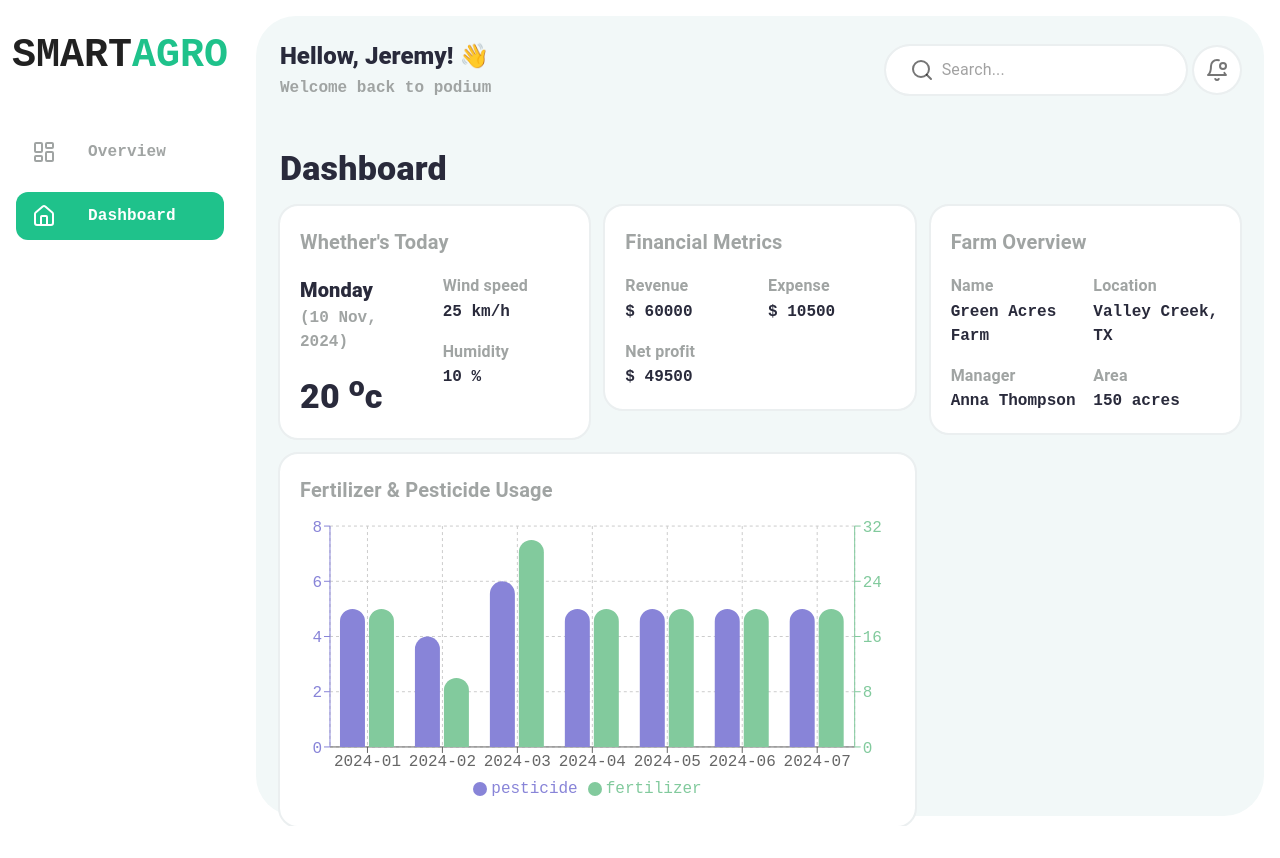
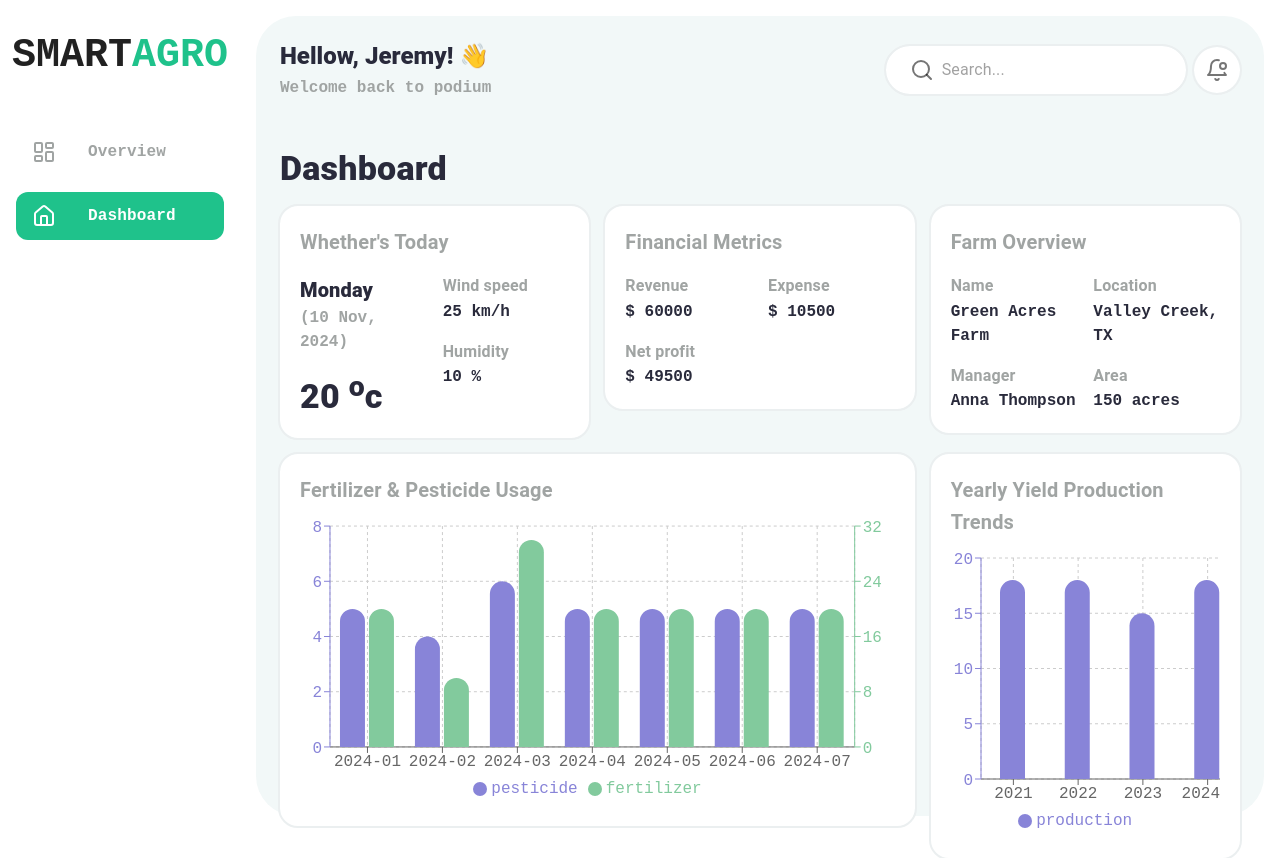
Before and after one commit to SambhajiShinde1234/saas-web-application-smart-agro, a React (Vite) app: page /dashboard in a window 1280 px wide. Before the commit the page ends 826 px from the top, so only its background shows below. Built offline with nearby package versions, Linux system fonts and the light colour scheme.

Commit message:
done yearly production single bar chart

```diff
--- /dev/null
+++ b/src/components/charts/DoubleBarChart.jsx
@@ -0,0 +1,56 @@
+/* eslint-disable react/prop-types */
+import {
+  BarChart,
+  Bar,
+  XAxis,
+  YAxis,
+  CartesianGrid,
+  Tooltip,
+  Legend,
+  ResponsiveContainer,
+} from 'recharts';
+const DoubleBarChart = ({
+  graphData,
+  xAxisDataKey,
+  barLeftDataKey,
+  barRightDataKey,
+  barLeftFillColor = '#82ca9d',
+  barRightFillColor = '#82ca9d',
+  legendIconType = 'circle',
+}) => {
+  return (
+    <ResponsiveContainer width="100%" height="100%">
+      <BarChart
+        data={graphData}
+        barSize={25}
+        margin={{
+          top: 20,
+          right: -20,
+          left: -30,
+          bottom: 5,
+        }}
+      >
+        <CartesianGrid strokeDasharray="3 3" />
+        <XAxis dataKey={xAxisDataKey} />
+        <YAxis yAxisId="left" orientation="left" stroke={barLeftFillColor} />
+        <YAxis yAxisId="right" orientation="right" stroke={barRightFillColor} />
+        <Tooltip />
+        <Legend iconType={legendIconType} />
+        <Bar
+          dataKey={barLeftDataKey}
+          yAxisId="left"
+          fill={barLeftFillColor}
+          radius={[50, 50, 0, 0]}
+        />
+        <Bar
+          dataKey={barRightDataKey}
+          yAxisId="right"
+          fill={barRightFillColor}
+          radius={[50, 50, 0, 0]}
+        />
+      </BarChart>
+    </ResponsiveContainer>
+  );
+};
+
+export default DoubleBarChart;
--- /dev/null
+++ b/src/components/charts/SingleBarChart.jsx
@@ -0,0 +1,47 @@
+/* eslint-disable react/prop-types */
+import {
+  BarChart,
+  Bar,
+  XAxis,
+  YAxis,
+  CartesianGrid,
+  Tooltip,
+  Legend,
+  ResponsiveContainer,
+} from 'recharts';
+
+const SingleBarChart = ({
+  graphData,
+  xAxisDataKey,
+  barDataKey,
+  barFillColor = '#82ca9d',
+  legendIconType = 'circle',
+}) => {
+  return (
+    <ResponsiveContainer width="100%" height="100%">
+      <BarChart
+        data={graphData}
+        barSize={25}
+        margin={{
+          top: 20,
+          right: -20,
+          left: -30,
+          bottom: 5,
+        }}
+      >
+        <CartesianGrid strokeDasharray="3 3" />
+        <XAxis dataKey={xAxisDataKey} />
+        <YAxis stroke={barFillColor} />
+        <Tooltip />
+        <Legend iconType={legendIconType} />
+        <Bar
+          dataKey={barDataKey}
+          fill={barFillColor}
+          radius={[50, 50, 0, 0]}
+        />
+      </BarChart>
+    </ResponsiveContainer>
+  );
+};
+
+export default SingleBarChart;
--- a/src/dummy-data/FarmData.js
+++ b/src/dummy-data/FarmData.js
@@ -62,8 +62,10 @@ export const FARMS = [
           { month: '2024-07', pesticide: 5, fertilizer: 20 },
         ],
         yield: [
-          { year: 2023, value: 15 },
-          { year: 2024, value: 18 },
+          { year: 2021, production: 18 },
+          { year: 2022, production: 18 },
+          { year: 2023, production: 15 },
+          { year: 2024, production: 18 },
         ],
       },
       {
--- a/src/pages/dashboard/Dashboard.jsx
+++ b/src/pages/dashboard/Dashboard.jsx
@@ -4,6 +4,7 @@ import FarmOverview from './components/FarmOverview';
 import FinancialMetrics from './components/FinancialMetrics';
 import DxPrimaryTypography from '../../components/ui/DxPrimaryTypography';
 import FertilizerPesticidesCompare from './components/FertilizerPesticidesCompare';
+import YearlyYieldTrends from './components/YearlyYieldTrends';
 
 const Dashboard = () => {
   return (
@@ -23,7 +24,7 @@ const Dashboard = () => {
           <FertilizerPesticidesCompare />
         </Grid2>
         <Grid2 size={{ xs: 12, md: 4 }}>
-          {/* <FinancialMetrics /> */}
+          <YearlyYieldTrends />
         </Grid2>
       </Grid2>
     </Stack>
--- a/src/pages/dashboard/components/FertilizerPesticidesCompare.jsx
+++ b/src/pages/dashboard/components/FertilizerPesticidesCompare.jsx
@@ -1,17 +1,8 @@
 import { Box, Stack } from '@mui/material';
 import { StyledCard } from '../../../components/styled/styled';
 import DxSecondaryTypography from '../../../components/ui/DxSecondaryTypography';
-import {
-  BarChart,
-  Bar,
-  XAxis,
-  YAxis,
-  CartesianGrid,
-  Tooltip,
-  Legend,
-  ResponsiveContainer,
-} from 'recharts';
 import { FARMS } from '../../../dummy-data/FarmData';
+import DoubleBarChart from '../../../components/charts/DoubleBarChart';
 
 const FertilizerPesticidesCompare = () => {
   return (
@@ -22,39 +13,14 @@ const FertilizerPesticidesCompare = () => {
         </DxSecondaryTypography>
       </Stack>
       <Box sx={{ height: '300px' }}>
-        <ResponsiveContainer width="100%" height="100%">
-          <BarChart
-            data={FARMS[0].fields[0].pesticideFertilizerUsage}
-            barSize={25}
-            margin={{
-              top: 20,
-              right: -20,
-              left: -30,
-              bottom: 5,
-            }}
-          >
-            <CartesianGrid strokeDasharray="3 3" />
-            <XAxis dataKey="month" />
-            <YAxis yAxisId="left" orientation="left" stroke="#8884d8" />
-            <YAxis yAxisId="right" orientation="right" stroke="#82ca9d" />
-            <Tooltip />
-            <Legend iconType="circle" />
-            <Bar
-              dataKey="pesticide"
-              stackId="a"
-              yAxisId="left"
-              fill="#8884d8"
-              radius={[50, 50, 0, 0]}
-            />
-            <Bar
-              dataKey="fertilizer"
-              stackId="a"
-              yAxisId="right"
-              fill="#82ca9d"
-              radius={[50, 50, 0, 0]}
-            />
-          </BarChart>
-        </ResponsiveContainer>
+        <DoubleBarChart
+          graphData={FARMS[0].fields[0].pesticideFertilizerUsage}
+          xAxisDataKey="month"
+          barLeftDataKey="pesticide"
+          barRightDataKey="fertilizer"
+          barLeftFillColor="#8884d8"
+          barRightFillColor="#82ca9d"
+        />
       </Box>
     </StyledCard>
   );
--- /dev/null
+++ b/src/pages/dashboard/components/YearlyYieldTrends.jsx
@@ -0,0 +1,27 @@
+import { StyledCard } from '../../../components/styled/styled';
+import { Box, Stack } from '@mui/material';
+import DxSecondaryTypography from '../../../components/ui/DxSecondaryTypography';
+import SingleBarChart from '../../../components/charts/SingleBarChart';
+import { FARMS } from '../../../dummy-data/FarmData';
+
+const YearlyYieldTrends = () => {
+  return (
+    <StyledCard>
+      <Stack sx={{ gap: '1rem' }}>
+        <DxSecondaryTypography variant="h6">
+          Yearly Yield Production Trends
+        </DxSecondaryTypography>
+      </Stack>
+      <Box sx={{ height: '300px' }}>
+        <SingleBarChart
+          graphData={FARMS[0].fields[0].yield}
+          xAxisDataKey="year"
+          barDataKey="production"
+          barFillColor="#8884d8"
+        />
+      </Box>
+    </StyledCard>
+  );
+};
+
+export default YearlyYieldTrends;
```
